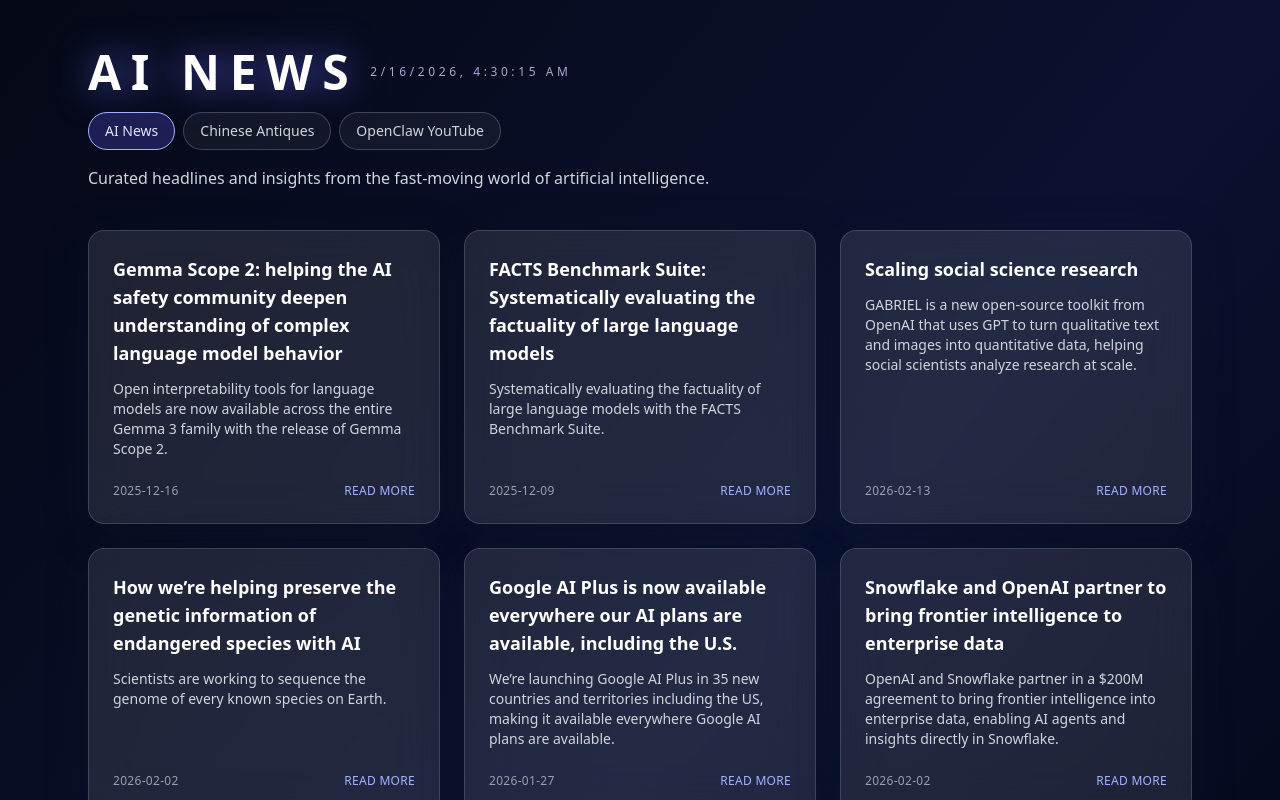
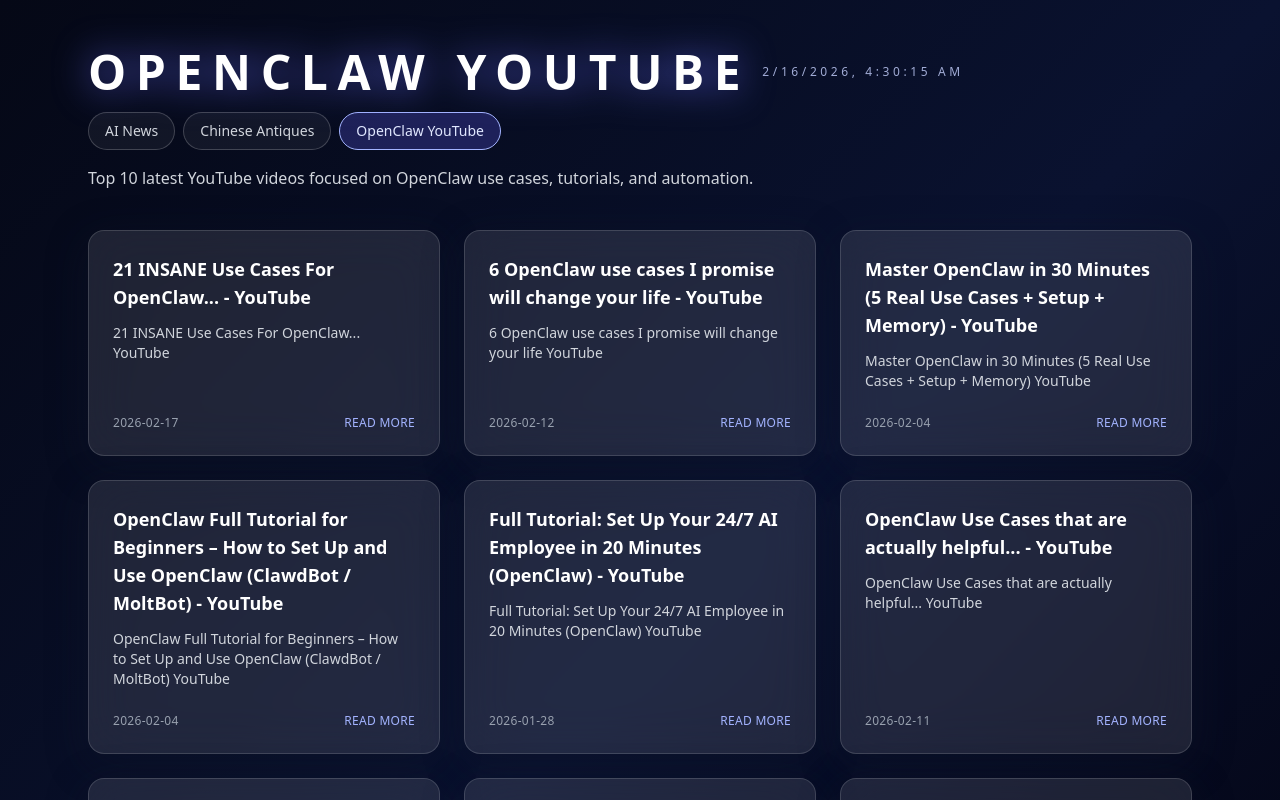
Before and after one commit to penggaolai/ai-news-app, a React (Vite) app: page / in a window 1280 px wide. Shown: the top 800 px of the page. Built offline with nearby package versions, Linux system fonts and the light colour scheme.

Commit message:
tune(ui): set OpenClaw YouTube tab as default

```diff
--- a/src/App.jsx
+++ b/src/App.jsx
@@ -32,7 +32,7 @@
 }
 
 function App() {
-  const [activeTab, setActiveTab] = useState('ai')
+  const [activeTab, setActiveTab] = useState('youtube-openclaw')
   const active = TABS.find((t) => t.key === activeTab) || TABS[0]
 
   const {
```
